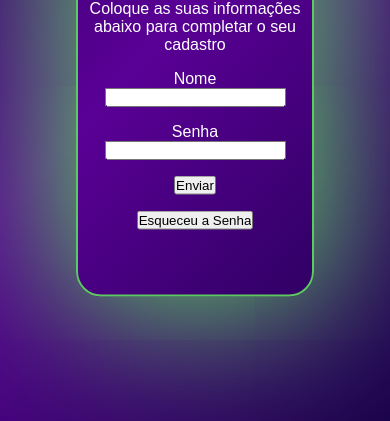
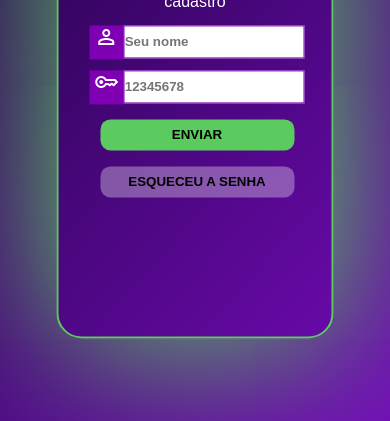
Before and after one commit to BielGSouza/projeto-login, a plain HTML site: page index.html in a window 390 px wide. Shown: the part 423-844 px from the top of the page. Drawn offline with nearby package versions, Linux system fonts and the light colour scheme.

Commit message:
estilo mobile first pronto

```diff
--- /dev/null
+++ b/estilos/login.css
@@ -0,0 +1,6 @@
+@charset "UTF-8";
+
+body{
+    width: 100vw;
+    height: 100vh;
+}
--- a/estilos/style.css
+++ b/estilos/style.css
@@ -20,33 +20,22 @@ body, html{
 }
 
 body{
-    background-image: linear-gradient(132deg, #1b004b, #5a0096, #1b004b);
+    background-image: linear-gradient(132deg, #11012e, #730bb8);
 }
 
 main{
     background-color: transparent;
-    width: 60%;
-    height: 70%;
+    width: 70%;
+    height: 80%;
     border-radius: 0px 0px 25px 25px;
     text-align: center;
     border: 2px solid var(--cor-4);
-    box-shadow: 0px 0px 150px 20px var(--cor-4);
+    box-shadow: 0px 0px 150px 8px var(--cor-4);
 
     position: relative;
     left: 50%;
     top: 50%;
     transform: translate(-50%, -50%);
-}
-
-h1{
-    color: white;
-    padding: 7px;
-}
-
-p{
-    color: white;
-    padding: 8px;
-
 }
 
 #imagem{
@@ -58,3 +47,71 @@ p{
     position: relative;
     bottom: 0px;
 }
+
+h1{
+    color: white;
+    padding: 7px;
+}
+
+main > p{
+    color: white;
+    padding: 8px ;
+}
+
+#formulario{
+    color: white;
+}
+
+input{
+    height: 31px;
+    border-radius: 0px;
+    border: 1px solid var(--cor-3);
+    font-family: Arial, Helvetica, sans-serif;
+    font-weight: bold;
+    margin: 6px 1px;
+}
+
+span{
+    background-color: var(--cor-3);
+    position: relative;
+    left: 5px;
+    top: 3px;
+    height: 34px;
+    width: 34px;
+}
+
+#enviar{
+    border: none;
+    width: 194px;
+    height: 31px;
+    position: relative;
+    left: 2px;
+    margin: 10px;
+
+    background-color: var(--cor-4);
+    font-weight: bold;
+    border-radius: 10px;
+}
+
+#enviar:hover{
+    background-color: rgba(255, 255, 255, 0.863);
+    transition: 0.8s;
+}
+
+#lembrar{
+    border: none;
+    width: 194px;
+    height: 31px;
+
+    position: relative;
+    left: 2px;
+
+    border-radius: 10px;
+    font-weight: bold;
+    background-color: rgba(255, 255, 255, 0.322);
+}
+
+#lembrar:hover{
+    background-color: rgba(255, 255, 255, 0.568);
+    transition: 0.8s;
+}
--- a/index.html
+++ b/index.html
@@ -4,6 +4,7 @@
     <meta charset="UTF-8">
     <meta name="viewport" content="width=device-width, initial-scale=1.0">
     <link rel="stylesheet" href="estilos/style.css">
+    <link href="https://fonts.googleapis.com/css2?family=Material+Symbols+Outlined" rel="stylesheet" />
     <title>Projeto Login</title>
 </head>
 <body>
@@ -14,20 +15,20 @@
         <h1>Bem vindo ao Projeto Login</h1>
         <p>Coloque as suas informações abaixo para completar o seu cadastro</p>
         <div id="formulario">
-            <form action="login.php" method="post" autocomplete="on">
+            <form action="login.html" method="post" autocomplete="on">
                 <p>
-                    <label for="inome">Nome</label>
-                    <input type="text" name="nome" id="inome" autocomplete="name">
+                    <label for="inome"><span class="material-symbols-outlined">person</span></label>
+                    <input type="text" name="nome" id="inome" autocomplete="name" required maxlength="20" placeholder="Seu nome">
                 </p>
                 <p>
-                    <label for="isenha">Senha</label>
-                    <input type="password" name="senha" id="isenha" autocomplete="new-password">
+                    <label for="isenha"><span class="material-symbols-outlined">key</span></label>
+                    <input type="password" name="senha" id="isenha" autocomplete="new-password" required minlength="8" placeholder="12345678">
                 </p>
                 <p>
-                    <input type="submit" value="Enviar">
+                    <input type="submit" value="ENVIAR" id="enviar">
                 </p>
                 <p>
-                    <input type="button" value="Esqueceu a Senha">
+                    <input type="button" value="ESQUECEU A SENHA" id="lembrar">
                 </p>
             </form>
         </div>
```
Also changed, not shown: login.html (added, +12 -0 lines).
